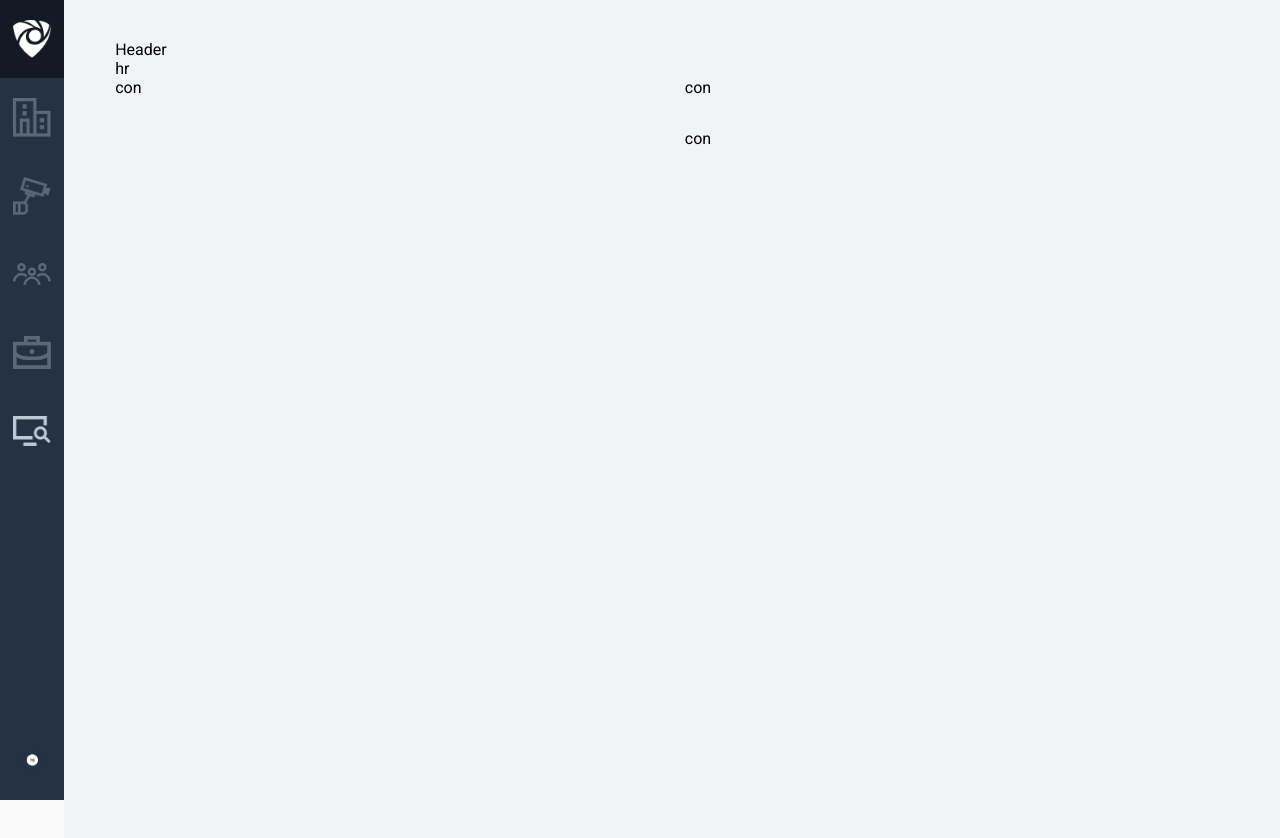
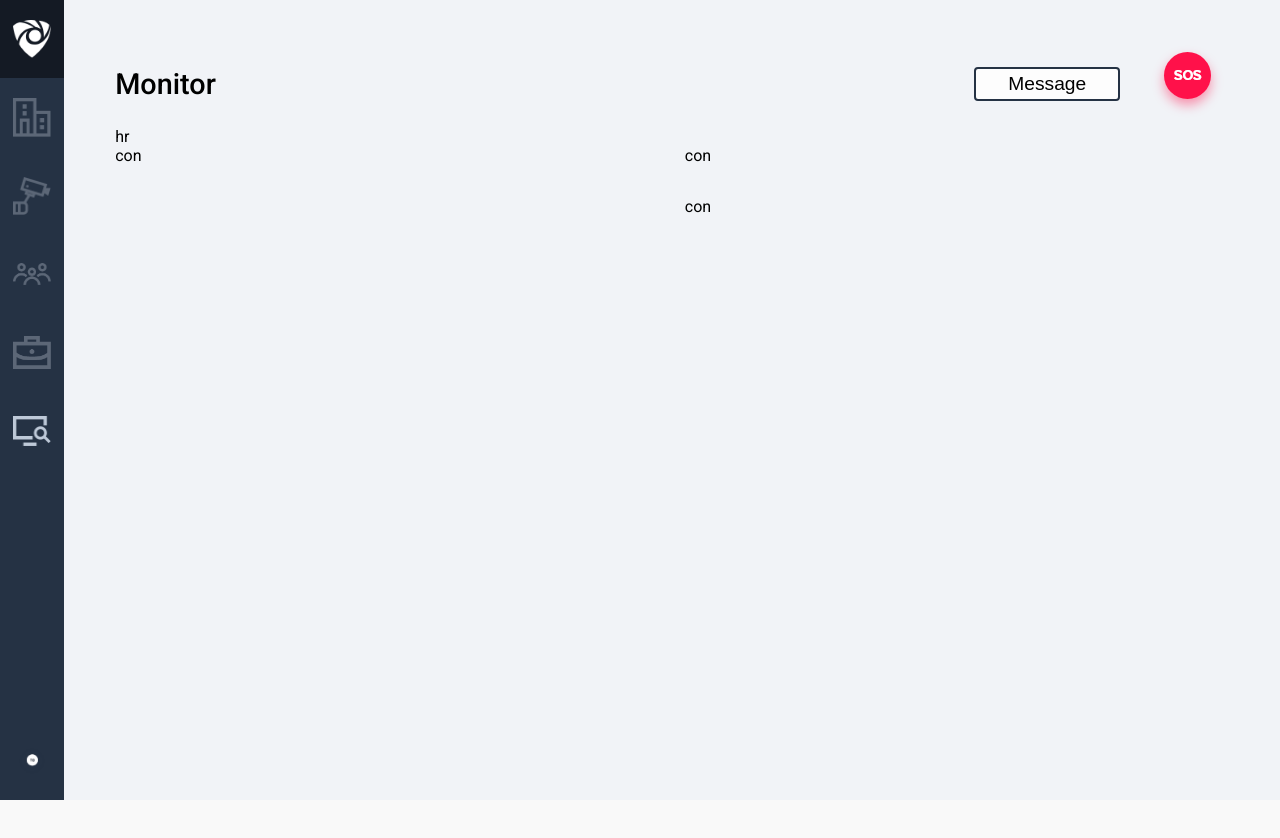
Before and after one commit to yazeer-afk/avantrio-test, a React (Create React App) app: page / in a window 1280 px wide. Shown: the top 838 px of the page. After the commit the page ends 800 px from the top, so only its background shows below. Built offline with nearby package versions, Linux system fonts and the light colour scheme.

Commit message:
- Implemented header section

```diff
--- a/src/components/dashboard/DashboardContentHolder.component.tsx
+++ b/src/components/dashboard/DashboardContentHolder.component.tsx
@@ -1,5 +1,6 @@
 import { FC } from 'react'
 import { getStyledDashboardContentHolder, getStyledDashboardContent } from '../../styled-components/dashboard-view.styled'
+import { DashboardHeader } from './DashboardHeader.component'
 
 export interface DashboardContentProps {
 
@@ -12,7 +13,7 @@ export const DashboardContent: FC<DashboardContentProps> = (props) => {
 
     return (
         <StyledDashboardContentHolder>
-            <div>Header</div>
+            <DashboardHeader />
             <div>hr</div>
             <StyledDashboardContent>
                 <div className='item'>con</div>
--- /dev/null
+++ b/src/components/dashboard/DashboardHeader.component.tsx
@@ -0,0 +1,23 @@
+import {FC} from 'react'
+import { getStyledHeaderContainer, getStyledMessageButton } from '../../styled-components/dashboard-content.styled'
+import sos from '../../assets/sos.png'
+
+export interface DashboardHeaderProps {
+
+}
+
+const StyledHeaderContainer = getStyledHeaderContainer()
+const StyledMessageButton = getStyledMessageButton()
+
+export const DashboardHeader: FC<DashboardHeaderProps> = (props) => {
+
+    return(
+        <StyledHeaderContainer>
+            <span>Monitor</span>
+            <StyledMessageButton>Message</StyledMessageButton>
+            <div>
+                <img src={sos} alt="sos" />
+            </div>
+        </StyledHeaderContainer>
+    )
+}
--- /dev/null
+++ b/src/styled-components/dashboard-content.styled.ts
@@ -0,0 +1,28 @@
+import styled from "styled-components";
+
+export const getStyledHeaderContainer = () => styled.div`
+    display: flex;
+    justify-content: flex-end;
+    align-items: center;
+    column-gap: 2vw;
+
+    span {
+        margin-right: auto;
+        font-size: 1.8em;
+        font-weight: 500;
+    }
+`
+
+export const getStyledMessageButton = () => styled.button`
+    background-color: #fdfdfd;
+    border: 2px solid #253244;
+    border-radius: 4px;
+
+    font-size: 1.2em;
+    padding: .5vh 2.5vw;
+    cursor: pointer;
+
+    &:hover {
+        background-color: #FFADB3;
+    }
+`
--- a/src/styled-components/dashboard-view.styled.ts
+++ b/src/styled-components/dashboard-view.styled.ts
@@ -14,7 +14,6 @@ export const getStyledDashboardContainer = () => styled.div`
     section {
         background-color: #f1f3f7;
         width: 100%;
-        height: 100%;
     }
 `
 
```
Also changed, not shown: src/assets/sos.png (added).
